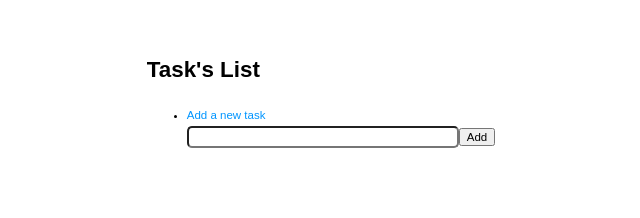
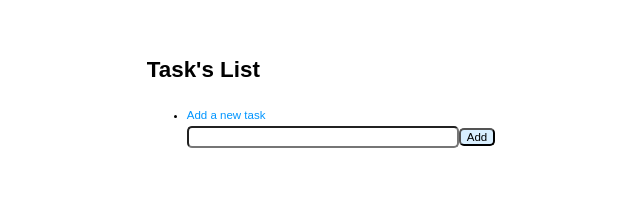
Before and after one commit to AnthonySorise/react-to-do-list, a React (Create React App) app: page / in a window 1280 px wide. Shown: the top 218 px of the page, without its empty margins (319-959 px from the left). Built offline with nearby package versions, Linux system fonts and the light colour scheme.

Commit message:
button styling and updated readme

```diff
--- a/src/Styles/_addItem.css
+++ b/src/Styles/_addItem.css
@@ -10,5 +10,9 @@
     height: 1.25vmax;
     padding-left: 10px;
     border-radius: 5px;
-    margin-top: 5px;;
+    margin-top: 5px;
 }
+.addItem input:last-of-type{
+    border-radius: 5px;
+    background: rgba(0, 149, 255, 0.15);
+}
```
Also changed, not shown: 1 other file (tests, documents, lock files or other folders).
